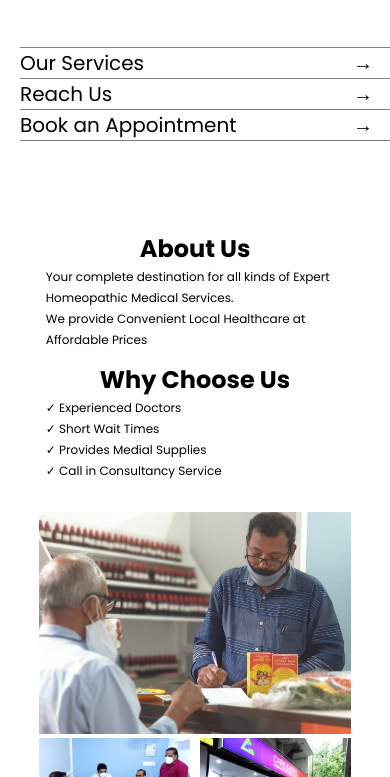
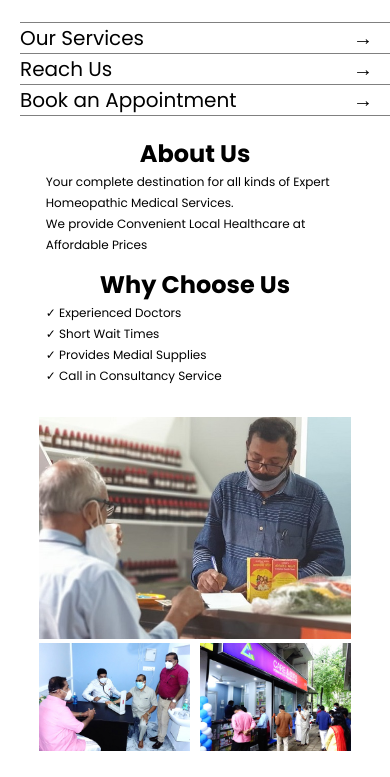
Before and after one commit to zegus-corp/care-and-care, a plain HTML site: page index.html in a window 390 px wide. Shown: the part 48-825 px from the top of the page. Drawn offline with Linux system fonts and the light colour scheme.

Commit message:
spacing adjustment

```diff
--- a/css/style.css
+++ b/css/style.css
@@ -40,6 +40,10 @@ a:hover {
 #main-links {
     display: grid;
     grid-template-columns: auto;
+}
+
+#top-div {
+    height: max-content;
 }
 
 .link-holder {
@@ -198,6 +202,9 @@ footer img {
     html {
         font-size: 50%;
     }
+    .empty-div {
+        display: none;
+    }
     #main-section {
         grid-template-columns: 1fr;
     }
--- a/index.html
+++ b/index.html
@@ -26,7 +26,7 @@
     <meta name="msapplication-TileColor" content="#ffffff">
     <meta name="msapplication-TileImage" content="/ms-icon-144x144.png">
     <meta name="theme-color" content="#ffffff">
-    <script src="js/index.js"></script>
+
     <title>Care & Cure</title>
 </head>
 
@@ -41,14 +41,11 @@
         </div>
 
         <div id="main-links">
-            <div>
-                <div>
+            <div id="top-div">
+                <div id="dynamic">
                     <h1>&nbsp;</h1>
                 </div>
-
             </div>
-
-
             <div class="link-holder" id="top-link">
                 <div><a class="link-itself" href="#services">
                           Our Services</a></div>
@@ -62,8 +59,7 @@
                 <div><a class="link-itself" href="tel:+918075043552">Book an Appointment </a></div>
                 <div>&#8594;</div>
             </div>
-            <div>
-
+            <div class="empty-div">
                 <div>
                     <h1>&nbsp;</h1>
                 </div>
@@ -72,7 +68,7 @@
 
         </div>
     </Section>
-    <h1>&nbsp;</h1>
+    <h1 class="empty-div">&nbsp;</h1>
     <section id="about">
 
         <div id="description">
@@ -149,7 +145,7 @@
         </div>
     </footer>
     <p style="text-align: center;background-color: #000;color:white">&#169; Zegus 2021</p>
-
+    <script src="js/index.js"></script>
 </body>
 
 </html>
--- /dev/null
+++ b/js/index.js
@@ -0,0 +1,5 @@
+let mql = window.matchMedia('(max-width: 768px)');
+
+if (mql.matches) {
+    document.getElementById('dynamic').innerHTML = "<h6>&nbsp;</h6>";
+}
```
